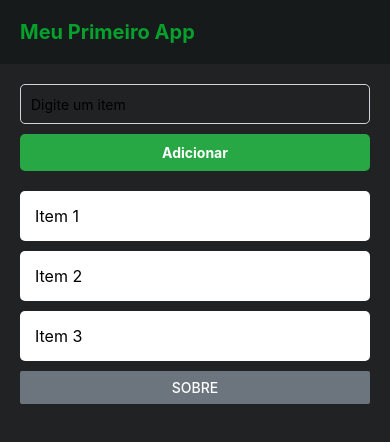
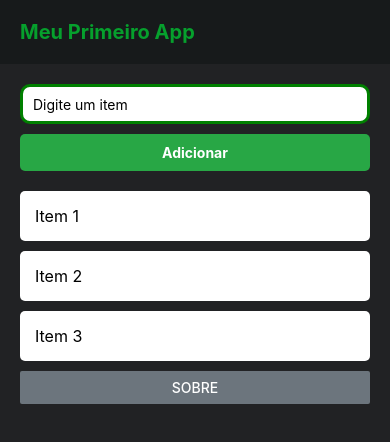
Before and after one commit to SunaUezuri/marcacaoDeConsultasMedicas, a React Native app: screen /Home in a window 390 px wide. Shown: the top 442 px of the page. Built offline with nearby package versions, Linux system fonts and the light colour scheme.

Commit message:
Alterando as cores da área de digitação/input

```diff
--- a/src/components/Header.tsx
+++ b/src/components/Header.tsx
@@ -1,5 +1,10 @@
 import { StatusBar } from "react-native";
 import styled from "styled-components/native";
+
+export const HeaderImage = styled.Image`
+    width: 2rem;
+    height: 2rem;
+`
 
 export const HeaderContainer = styled.View`
     background-color: #171a1b;
--- a/src/screens/HomeScreen.tsx
+++ b/src/screens/HomeScreen.tsx
@@ -1,7 +1,7 @@
 import { useState } from "react"
 import { AddButton, ButtonText, Container, Content, Input, ListItem, ListItemText } from "../styles/globalStyles";
-import { HeaderContainer, HeaderTitle } from "../components/Header";
-import { Alert, Button, FlatList } from "react-native";
+import { HeaderContainer, HeaderImage, HeaderTitle } from "../components/Header";
+import { Alert, Button, FlatList, Image } from "react-native";
 
 const HomeScreen = () => {
     const [text, setText] = useState('');
--- a/src/styles/globalStyles.ts
+++ b/src/styles/globalStyles.ts
@@ -11,8 +11,10 @@ export const Content = styled.View`
 
 export const Input = styled.TextInput`
   height: 40px;
-  border: 1px solid #ced4da;
-  border-radius: 5px;
+  border: 3px solid;
+  border-radius: 10px;
+  border-color: green;
+  background-color: #fff;
   margin-bottom: 10px;
   padding: 10px;
 `;
```
